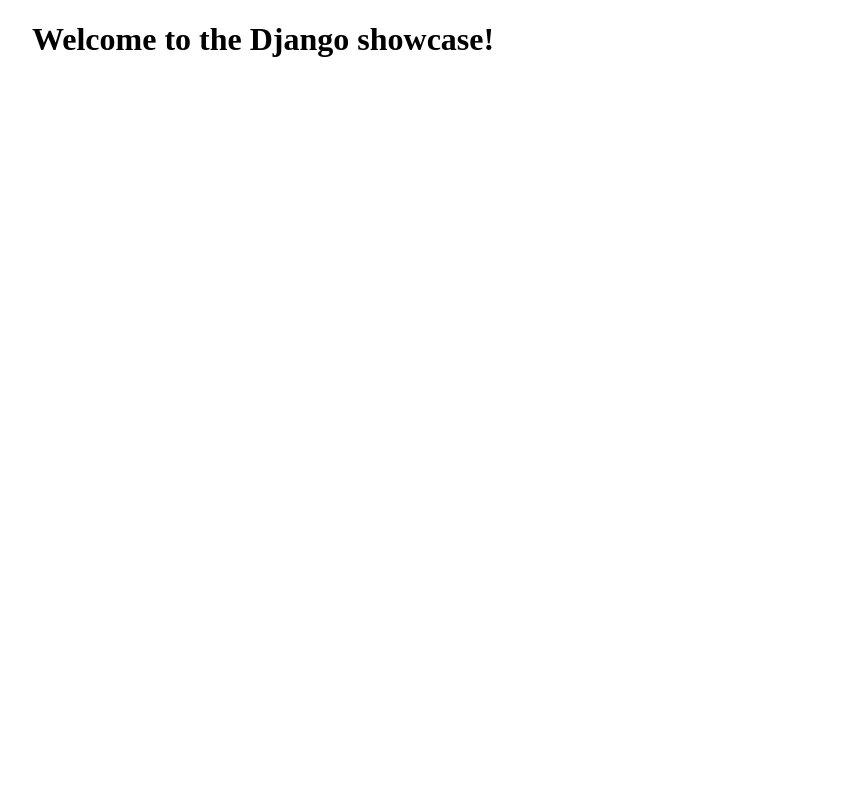
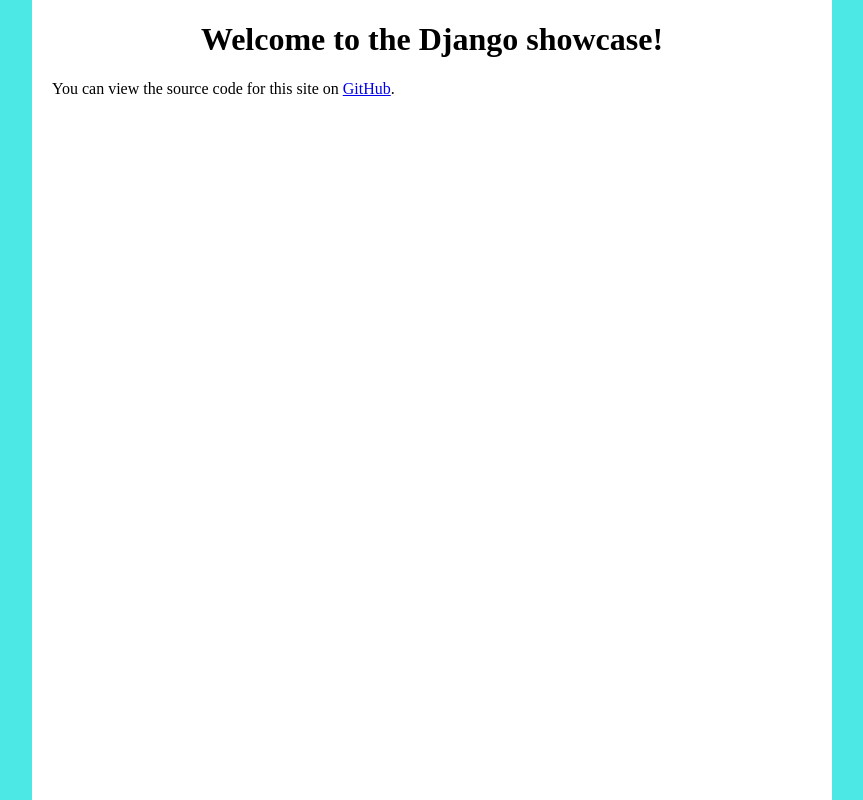
Before and after one commit to HCDigitalScholarship/django-showcase-2, a Django app: template justhtml/templates/justhtml/index.html in a window 1280 px wide. Shown: the whole page, without its empty margins (208-1071 px from the left). Run offline with Django 3.2, Linux system fonts and the light colour scheme; the template is opened without the code that fills it, so the values that code supplies are empty; parts of the project's set-up code (start-up, migrations or seed data) failed here and were passed over.

Commit message:
Style up the index page a little bit

```diff
--- /dev/null
+++ b/justhtml/static/justhtml/css/index.css
@@ -0,0 +1,12 @@
+body {
+  background-color: rgba(75, 232, 230, 1);
+}
+
+#main {
+  background-color: white;
+  padding: 0 20px;
+}
+
+#title {
+  text-align: center;
+}
--- a/justhtml/templates/justhtml/index.html
+++ b/justhtml/templates/justhtml/index.html
@@ -1,7 +1,14 @@
 {% extends 'base.html' %}
 
+{% load static %}
+
+{% block head %}
+<link rel="stylesheet" href="{% static 'justhtml/css/index.css' %}">
+{% endblock %}
+
 {% block body %}
-<div class="main-800px">
-<h1>Welcome to the Django showcase!</h1>
+<div id="main" class="main-800px">
+<h1 id="title">Welcome to the Django showcase!</h1>
+<p>You can view the source code for this site on <a href="https://github.com/HCDigitalScholarship/django-showcase-2">GitHub</a>.</p>
 </div>
 {% endblock %}
--- a/showcase_site/static/common.css
+++ b/showcase_site/static/common.css
@@ -3,6 +3,8 @@
   margin: 0 auto;
   width: 90%;
   max-width: 1000px;
+  height: 100%;
+  overflow: auto;
 }
 
 /* A class for a centered container no more than 800px wide. */
@@ -10,4 +12,16 @@
   margin: 0 auto;
   width: 90%;
   max-width: 800px;
+  height: 100%;
+  overflow: auto;
 }
+
+* {
+  box-sizing: border-box;
+}
+
+html, body {
+  height: 100%;
+  margin: 0;
+  padding: 0;
+}
```
